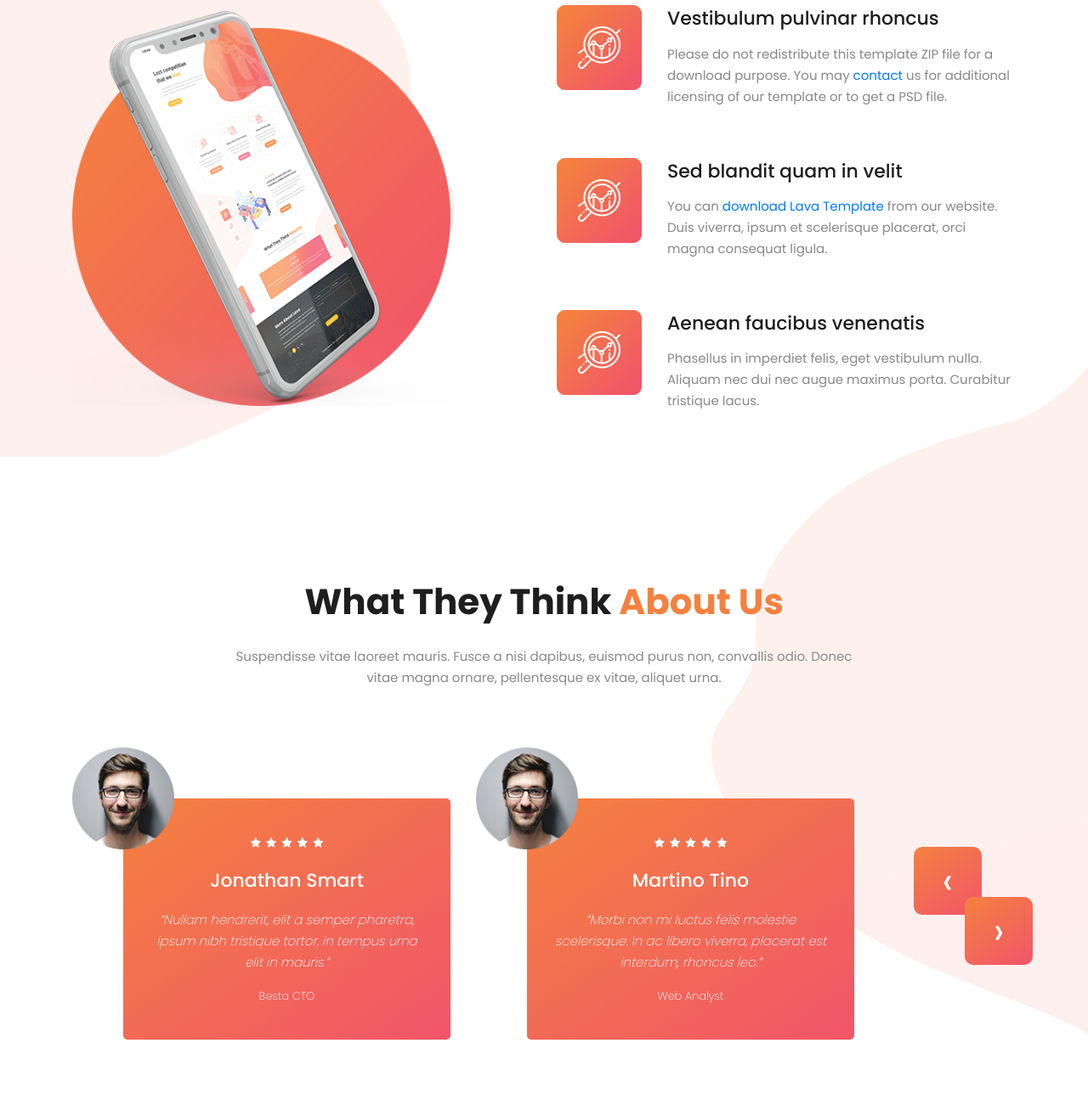
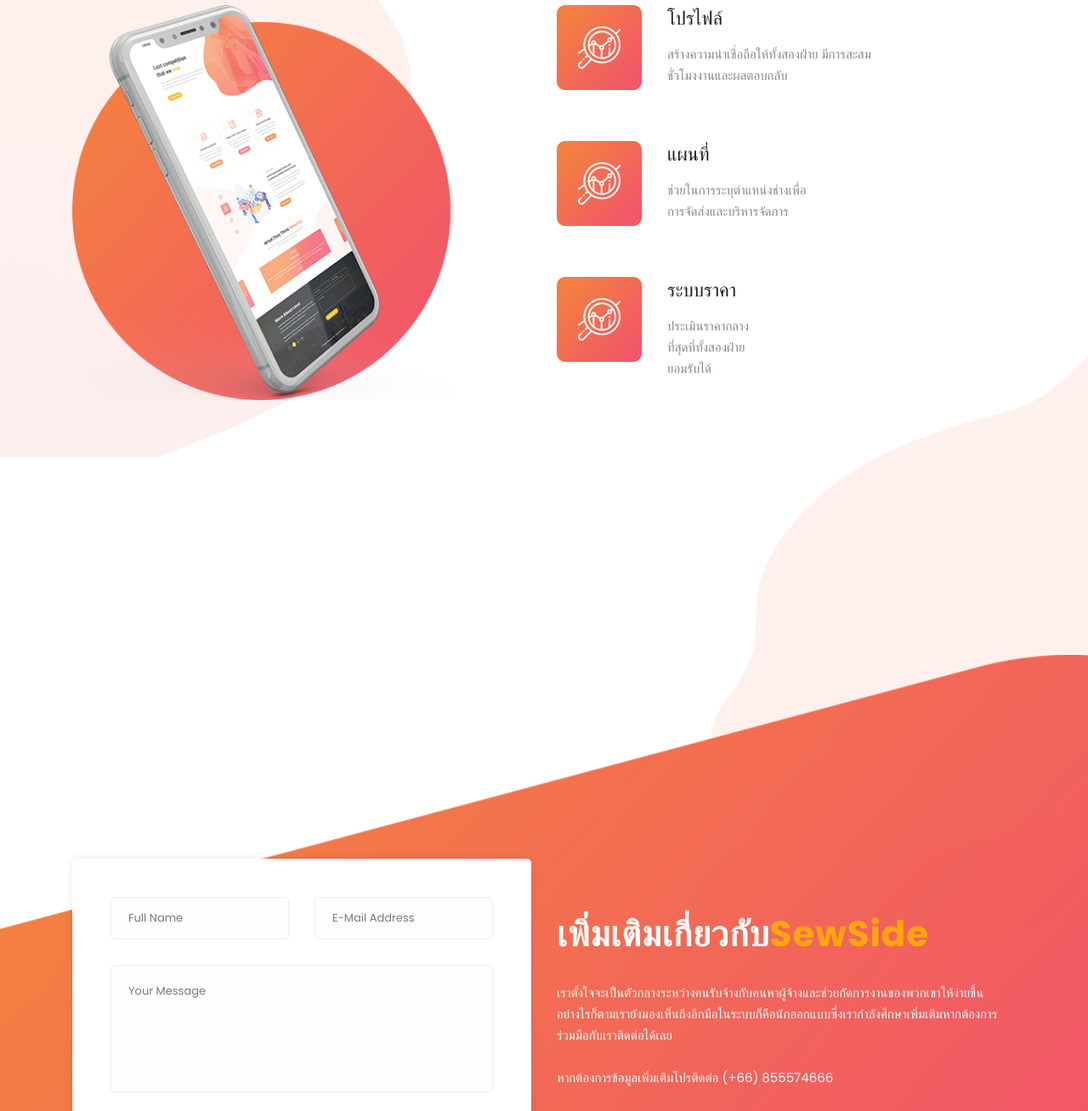
Before and after one commit to PlusMetha/sewside, a plain HTML site: page index.html in a window 1280 px wide. Shown: the part 2319-3627 px from the top of the page at 85% size. Drawn offline with Linux system fonts and the light colour scheme.

Commit message:
Update index.html

```diff
--- a/index.html
+++ b/index.html
@@ -218,28 +218,24 @@ https://templatemo.com/tm-540-lava-landing-page
                         <li data-scroll-reveal="enter right move 30px over 0.6s after 0.4s">
                             <img src="assets/images/about-icon-01.png" alt="">
                             <div class="text">
-                                <h4>Vestibulum pulvinar rhoncus</h4>
-                                <p>Please do not redistribute this template ZIP file for a download purpose. You may <a
-                                rel="nofollow" href="https://templatemo.com/contact" target="_parent">contact</a> us for
-                            additional licensing of our template or to get a PSD file.</p>
+                                <h4>โปรไฟล์</h4>
+                                <p>สร้างความน่าเชื่อถือให้ทั้งสองฝ่าย มีการสะสมชั่วโมงงานและผลตอบกลับ<a
+                                rel="nofollow" href="https://templatemo.com/contact" target="_parent"></a>     </p>
                             </div>
                         </li>
                         <li data-scroll-reveal="enter right move 30px over 0.6s after 0.5s">
                             <img src="assets/images/about-icon-02.png" alt="">
                             <div class="text">
-                                <h4>Sed blandit quam in velit</h4>
-                                <p>You can <a rel="nofollow"
-                                        href="https://templatemo.com/tm-540-lava-landing-page">download Lava
-                                        Template</a> from our website. Duis viverra, ipsum et scelerisque placerat, orci
-                                    magna consequat ligula.</p>
+                                <h4>แผนที่</h4>
+                                <p> ช่วยในการระบุตำแหน่งช่างเพื่อการจัดส่งและบริหารจัดการ <a rel="nofollow"
+                                        href="https://templatemo.com/tm-540-lava-landing-page"></a> </p>
                             </div>
                         </li>
                         <li data-scroll-reveal="enter right move 30px over 0.6s after 0.6s">
                             <img src="assets/images/about-icon-03.png" alt="">
                             <div class="text">
-                                <h4>Aenean faucibus venenatis</h4>
-                                <p>Phasellus in imperdiet felis, eget vestibulum nulla. Aliquam nec dui nec augue
-                                    maximus porta. Curabitur tristique lacus.</p>
+                                <h4>ระบบราคา</h4>
+                                <p>ประเมินราคากลางที่สุดที่ทั้งสองฝ่ายยอมรับได้</p>
                             </div>
                         </li>
                     </ul>
@@ -251,7 +247,7 @@ https://templatemo.com/tm-540-lava-landing-page
 
     <div class="right-image-decor"></div>
 
-    <!-- ***** Testimonials Starts ***** -->
+    <!-- ***** Testimonials Starts
     <section class="section" id="testimonials">
         <div class="container">
             <div class="row">
@@ -339,7 +335,7 @@ https://templatemo.com/tm-540-lava-landing-page
             </div>
         </div>
     </section>
-    <!-- ***** Testimonials Ends ***** -->
+     Testimonials Ends ***** -->
 
 
     <!-- ***** Footer Start ***** -->
@@ -382,12 +378,10 @@ https://templatemo.com/tm-540-lava-landing-page
                     </div>
                     <!-- ***** Contact Form End ***** -->
                     <div class="right-content col-lg-6 col-md-12 col-sm-12">
-                        <h2>More About <em>Lava</em></h2>
-                        <p>Phasellus dapibus urna vel lacus accumsan, iaculis eleifend leo auctor. Duis at finibus odio.
-                            Vivamus ut pharetra arcu, in porta metus. Suspendisse blandit pulvinar ligula ut elementum.
-                            <br><br>If you need this contact form to send email to your inbox, you may follow our <a
-                                rel="nofollow" href="https://templatemo.com/contact" target="_parent">contact</a> page
-                            for more detail.</p>
+                        <h2>เพิ่มเติมเกี่ยวกับ<em>SewSide</em></h2>
+                        <p>เราตั้งใจจะเป็นตัวกลางระหว่างคนรับจ้างกับคนหาผู้จ้างและช่วยกัดการงานของพวกเขาให้ง่ายขึ้น อย่างไรก็ตามเรายังมองเห็นถึงอีกมือในระบบก็คือนักออกแบบซึ่งเรากำลังศึกษาเพิ่มเติมหากต้องการร่วมมือกับเราติดต่อได้เลย
+                            <br><br>หากต้องการข้อมูลเพิ่มเติมโปรติดต่อ (+66) 855574666<a
+                                rel="nofollow" href="https://templatemo.com/contact" target="_parent"> </a> </p>
                         <ul class="social">
                             <li><a href="https://fb.com/templatemo"><i class="fa fa-facebook"></i></a></li>
                             <li><a href="#"><i class="fa fa-twitter"></i></a></li>
```
